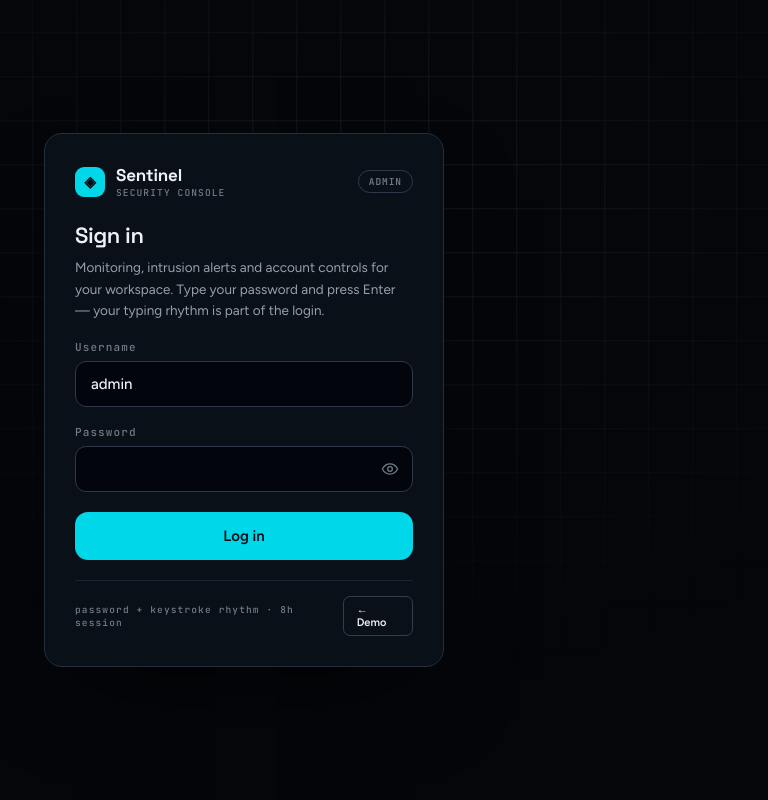
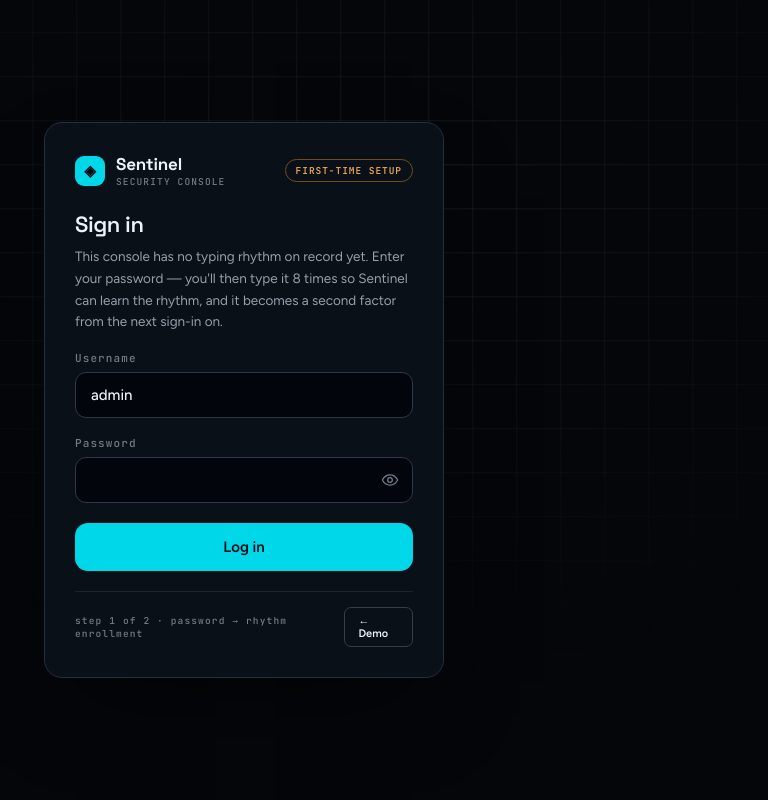
Before and after one commit to EngDawood/Behavioral-Biometrics-Based-Intrusion-Detection, a Flask app: page /admin in a window 1280 px wide. Shown: the whole page, without its empty margins (396-1164 px from the left). Run offline with Flask 3, Linux system fonts and the light colour scheme; data comes from the database, SQL or seed files in the repository.

Commit message:
Implement keystroke rhythm as a second factor for admin login and account management

```diff
--- a/app/admin_views.py
+++ b/app/admin_views.py
@@ -23,6 +23,8 @@ from app import app
 from app.auth import admin_required, current_admin
 from app.config import (
     ADMIN_ENROLL_SAMPLES,
+    ADMIN_RHYTHM_MARGIN,
+    ADMIN_RHYTHM_REQUIRED,
     FAIL_LOCK_STREAK,
     LOCK_COOLDOWN_MIN,
     PHRASE,
@@ -57,8 +59,21 @@ from app.ids import (
 def admin_login_page():
     if current_admin() is not None:
         return redirect(url_for("admin_dashboard"))
+    # Whether the card promises the rhythm factor or announces first-time setup.
+    # Deliberately an INSTALL-level fact -- "no admin has enrolled a rhythm yet"
+    # -- and not a lookup on the typed username: this page is unauthenticated and
+    # the username box is editable, so answering it per account would hand an
+    # attacker an oracle for which admin is still single-factor. The flag fails
+    # closed: the moment any admin enrolls it reverts to the two-factor copy, and
+    # a profile-less admin is still routed into enrollment by api_admin_login()
+    # once the password checks out, so the worst case is understated copy.
+    enrolled = get_db().execute(
+        "SELECT COUNT(*) c FROM admins WHERE profile_json IS NOT NULL"
+    ).fetchone()["c"]
     return render_template("admin.html", logged_in=False,
-                           admin_enroll_samples=ADMIN_ENROLL_SAMPLES)
+                           admin_enroll_samples=ADMIN_ENROLL_SAMPLES,
+                           rhythm_required=ADMIN_RHYTHM_REQUIRED,
+                           rhythm_pending=ADMIN_RHYTHM_REQUIRED and not enrolled)
 
 
 @app.route("/admin/dashboard")
@@ -397,6 +412,13 @@ def admin_policy():
          "desc": f"Freeze an account after {FAIL_LOCK_STREAK} consecutive non-accepted attempts "
                  f"and refuse it for {LOCK_COOLDOWN_MIN} minutes, before any scoring runs.",
          "on": FAIL_LOCK_STREAK > 0},
+        {"title": "Keystroke rhythm on the admin console",
+         "desc": f"Require the admin's typing rhythm as a second factor at sign-in, enrolled "
+                 f"over {ADMIN_ENROLL_SAMPLES} repetitions of the password and accepted within "
+                 f"{ADMIN_RHYTHM_MARGIN}x the enrolled threshold. Off, /admin is password-only "
+                 f"and a guessed or stolen admin password is the entire defence; enrolled "
+                 f"profiles are kept, so turning it back on restores the factor unchanged.",
+         "on": ADMIN_RHYTHM_REQUIRED},
         {"title": "Rate limit verification",
          "desc": f"Cap each client IP at {RATE_LIMIT_MAX} verification calls per "
                  f"{RATE_LIMIT_WINDOW} seconds, each admin sign-in at "
@@ -483,6 +505,7 @@ def admin_account():
     return render_template(
         "account.html",
         account=account,
+        rhythm_required=ADMIN_RHYTHM_REQUIRED,
         has_rhythm=account["profile_json"] is not None,
         actions=actions,
         n_sessions=n_sessions,
--- a/app/static/sentinel.css
+++ b/app/static/sentinel.css
@@ -129,6 +129,18 @@ h1, h2, h3 { font-family: var(--display); letter-spacing: -.02em; }
   border-radius: 11px;
 }
 .input.mono { font-family: var(--mono); }
+/* Secret fields are masked TEXT inputs, never type="password". Browsers bind
+   their password manager to the type, and every one of its three behaviours is
+   hostile here: it offers to generate a password the admin then cannot type
+   back during enrollment, it offers to save one, and it autofills -- and an
+   autofilled value arrives with no keydown/keyup at all, so the rhythm capture
+   records nothing. Masking in CSS keeps the field looking like a password box
+   while leaving the manager with nothing to attach to. Chrome, Edge and Safari
+   have always shipped the prefixed property; Firefox since 116. If it is ever
+   unsupported the field degrades to visible text, so never remove the reveal
+   toggle on the assumption that masking is doing the hiding.
+   Toggled by _pw_eye.html, which adds and removes this class. */
+.input.masked { -webkit-text-security: disc; }
 .input:focus {
   outline: none;
   border-color: var(--accent);
--- a/app/templates/_pw_eye.html
+++ b/app/templates/_pw_eye.html
@@ -1,16 +1,23 @@
-{# Reveal ("eye") toggle for a password field.
+{# Reveal ("eye") toggle for a secret field.
 
-   Wrap the input in a <div class="pw-field"> and call pw_eye() with the input's
-   id right after it:
+   The field is a masked TEXT input, not type="password" — see .input.masked in
+   sentinel.css for why. Wrap it in a <div class="pw-field"> and call pw_eye()
+   with the input's id right after it:
 
      <div class="pw-field">
-       <input id="old-pw" class="input" type="password">
+       <input id="old-pw" class="input masked" type="text" autocomplete="off"
+              autocorrect="off" autocapitalize="off" spellcheck="false"
+              data-lpignore="true" data-1p-ignore data-form-type="other">
        {{ pw_eye("old-pw") }}
      </div>
 
    Then call pw_eye_script() once per page, below the markup — it binds every
    eye on the page. Both macros live here so the icon and the toggle behaviour
-   are written once for the six password fields across the templates. #}
+   are written once for the six secret fields across the templates.
+
+   Because the mask is a class and not the input's type, this is now the only
+   thing standing between the value and the screen: a field that loses the
+   `masked` class is in the clear. #}
 
 {% macro pw_eye(target) -%}
 <button type="button" class="pw-eye" data-pw="{{ target }}"
@@ -32,14 +39,15 @@
 
 {% macro pw_eye_script() -%}
 <script>
-// Swapping .type in place keeps the field's value and every listener bound to
-// it — the login page's rhythm capture is attached to the password input
+// Toggling the mask CLASS keeps the field's value, its type and every listener
+// bound to it — the login page's rhythm capture is attached to this input
 // itself, so replacing the element instead would silently kill the capture.
+// It also never touches .type, which is what kept the password manager out.
 document.querySelectorAll(".pw-eye").forEach((eye) => {
   eye.addEventListener("click", () => {
     const field = document.getElementById(eye.dataset.pw);
-    const shown = field.type === "password";
-    field.type = shown ? "text" : "password";
+    const shown = field.classList.contains("masked");
+    field.classList.toggle("masked", !shown);
     eye.classList.toggle("on", shown);
     eye.setAttribute("aria-pressed", shown ? "true" : "false");
     eye.setAttribute("aria-label", shown ? "Hide password" : "Show password");
--- a/app/templates/admin.html
+++ b/app/templates/admin.html
@@ -24,22 +24,44 @@
           <div class="mono-label">SECURITY&nbsp;CONSOLE</div>
         </div>
       </div>
-      <span class="chip">ADMIN</span>
+      {% if rhythm_pending %}
+        <span class="chip chip-warn">FIRST-TIME SETUP</span>
+      {% elif not rhythm_required %}
+        <span class="chip chip-warn">PASSWORD ONLY</span>
+      {% else %}
+        <span class="chip">ADMIN</span>
+      {% endif %}
     </div>
 
     <div class="step-title" id="login-title">Sign in</div>
-    <div class="step-sub" id="login-sub">Monitoring, intrusion alerts and account controls for
-      your workspace. Type your password and press Enter — your typing rhythm is part of the
-      login.</div>
+    {# Both branches are replaced wholesale by startEnroll() once the password is
+       accepted, so this copy only has to be true for the password step. #}
+    <div class="step-sub" id="login-sub">
+      {%- if not rhythm_required -%}
+        Monitoring, intrusion alerts and account controls for your workspace. The keystroke
+        factor is switched off on this console — your password alone signs you in.
+      {%- elif rhythm_pending -%}
+        This console has no typing rhythm on record yet. Enter your password — you'll then
+        type it {{ admin_enroll_samples }} times so Sentinel can learn the rhythm, and it
+        becomes a second factor from the next sign-in on.
+      {%- else -%}
+        Monitoring, intrusion alerts and account controls for your workspace. Type your
+        password and press Enter — your typing rhythm is part of the login.
+      {%- endif -%}
+    </div>
 
     <label class="field-label" for="u">Username</label>
     <input id="u" class="input" value="admin" autocomplete="off" spellcheck="false">
 
     <label class="field-label" for="p">Password</label>
-    <!-- new-password + no name stops the browser autofilling a saved password;
-         autofill fires no keystrokes, so it would also defeat the rhythm check. -->
+    <!-- A masked text input, not type="password", and no name. The password
+         manager binds to the type, and all three of its offers break this page:
+         a generated password cannot be typed back over the enrollment samples,
+         a saved one gets autofilled, and autofill fires no keystrokes at all —
+         so the field this rhythm check reads would arrive with nothing to read.
+         The admin has to type it. See .input.masked in sentinel.css. -->
     <div class="pw-field">
-      <input id="p" class="input" type="password" autocomplete="new-password"
+      <input id="p" class="input masked" type="text" autocomplete="off"
              autocorrect="off" autocapitalize="off" spellcheck="false"
              data-lpignore="true" data-1p-ignore data-form-type="other">
       {{ pw_eye("p") }}
@@ -55,7 +77,15 @@
     <button class="btn btn-accent btn-block" id="login-btn">Log in</button>
 
     <div class="card-foot">
-      <span class="mono-label">password + keystroke rhythm · 8h session</span>
+      <span class="mono-label">
+        {%- if not rhythm_required -%}
+          password only · 8h session
+        {%- elif rhythm_pending -%}
+          step 1 of 2 · password → rhythm enrollment
+        {%- else -%}
+          password + keystroke rhythm · 8h session
+        {%- endif -%}
+      </span>
       <a class="btn btn-ghost btn-xs" href="/">← Demo</a>
     </div>
   </div>
```
Also changed, not shown: app/api.py (+20 -0 lines), app/config.py (+10 -0 lines), app/templates/account.html (+47 -12 lines), app/templates/me.html (+7 -2 lines).
